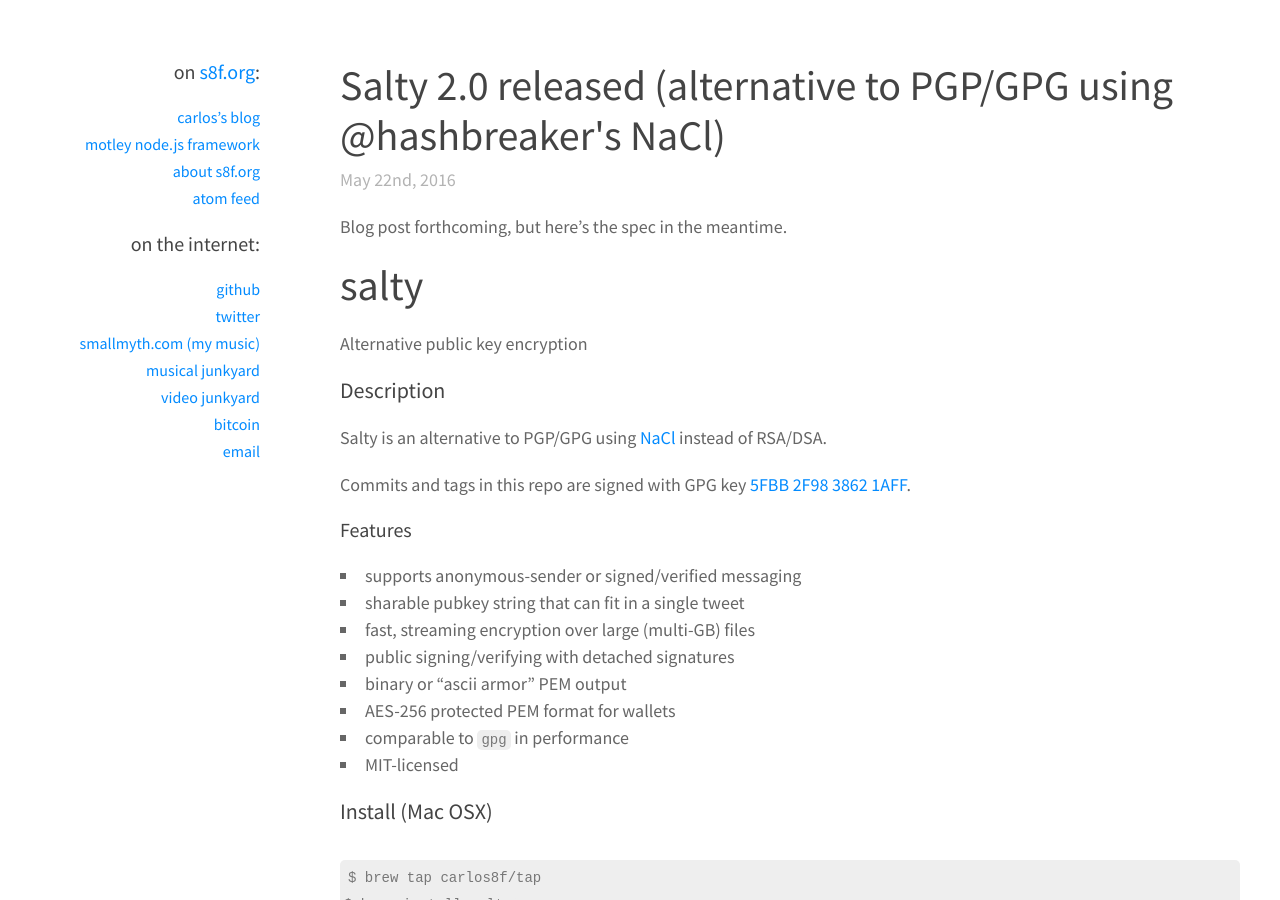
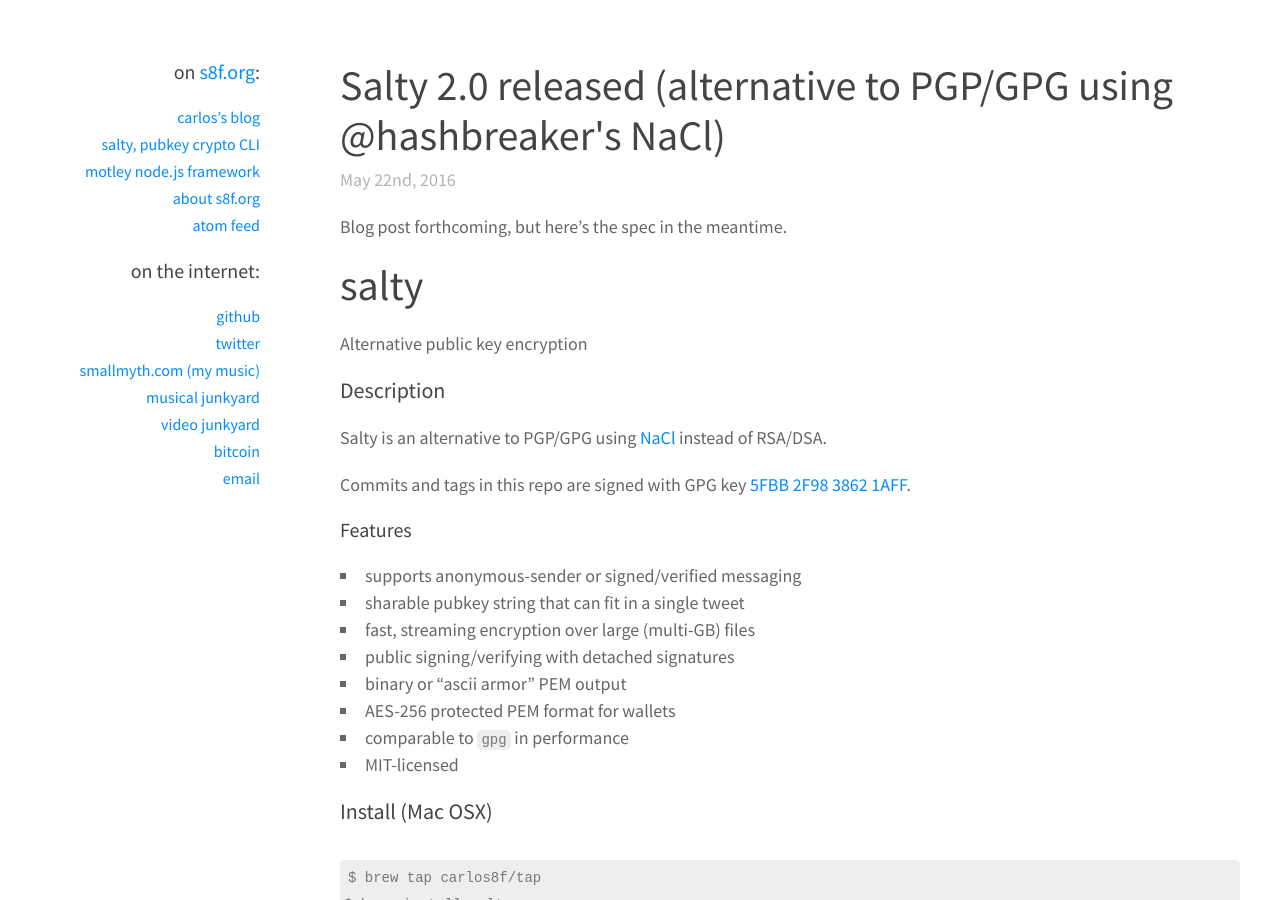
Before and after one commit to carlos8f/s8f.org, a Jekyll site: the page built from index.html, in a window 1280 px wide and 900 px high. Built offline with Jekyll 4.4.1, drawn with Linux system fonts in a browser that asks for light colours; some web fonts are replaced; a script that is not in the unit is left out; the list of posts is cut into pages by our own code.

Commit message:
update sidebar

```diff
--- a/_includes/sidebar.html
+++ b/_includes/sidebar.html
@@ -3,6 +3,7 @@
     <h3>on <a href="{{site.url}}/index.html">s8f.org</a>:</h3>
     <ul>
       {% if page.url != "/index.html" %}<li><a href="{{site.url}}/index.html">carlos&rsquo;s blog</li>{% endif %}
+      <li><a href="{{site.url}}/salty.html">salty, pubkey crypto CLI</a></li>
       <li><a href="{{site.url}}/motley.html">motley node.js framework</a></li>
       <li><a href="{{site.url}}/about.html">about s8f.org</a></li>
       <li><a href="{{site.url}}/atom.xml">atom feed</a></li>
```
